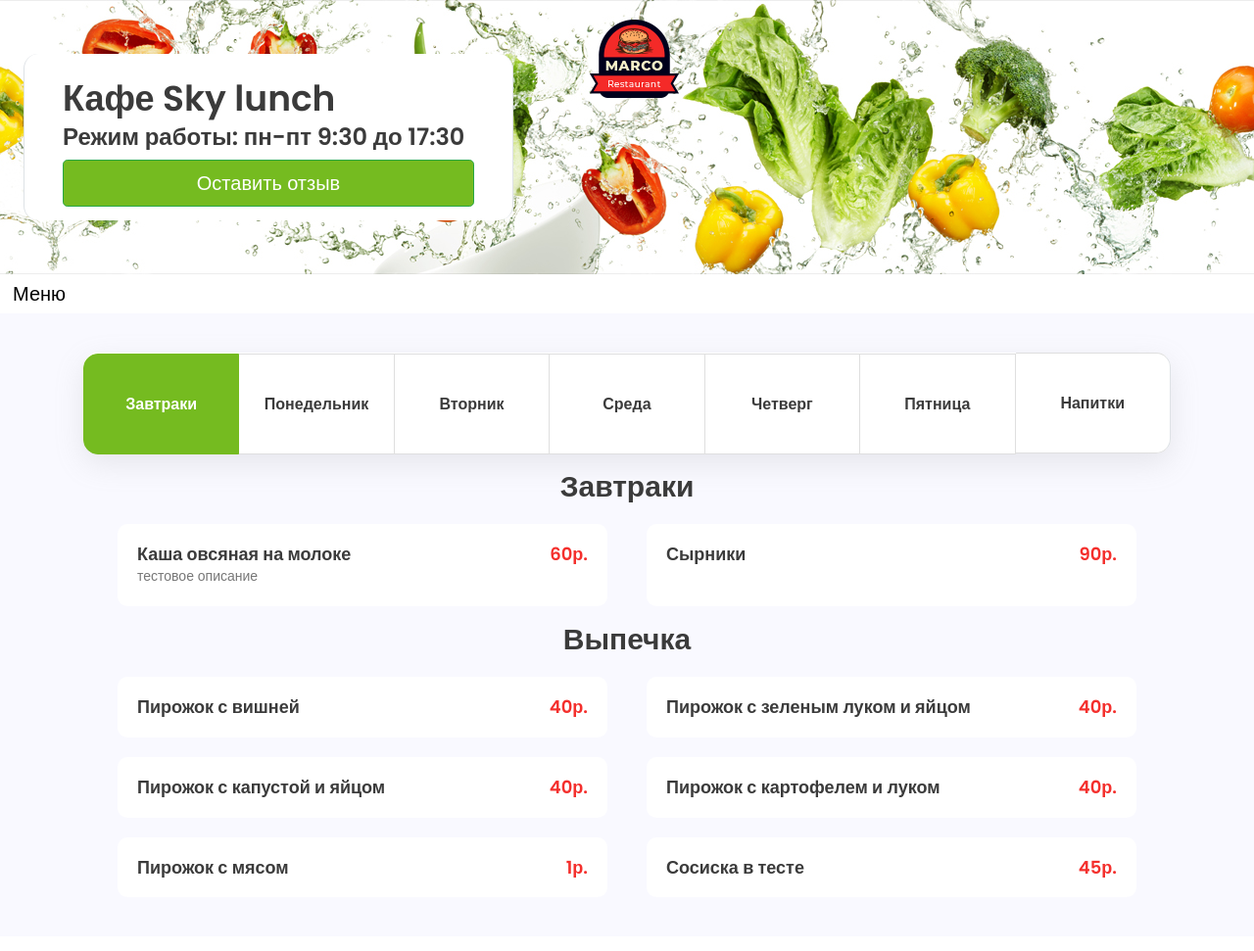
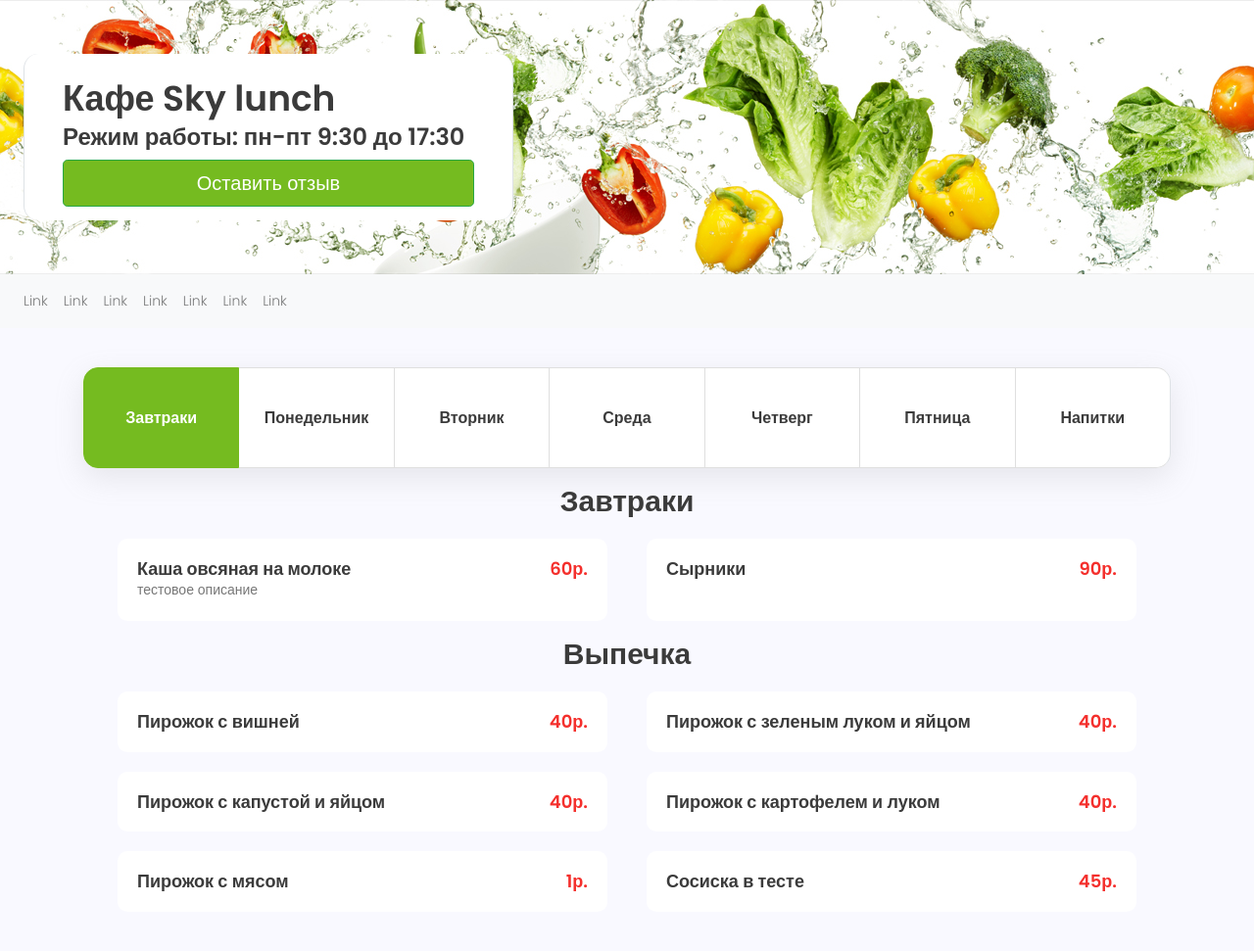
Before and after one commit to Cornholius/stolovaya, a Django app: page / in a window 1280 px wide. Shown: the whole page at 98% size. Before the commit the page ends 896 px from the top, so only its background shows below. Run offline with Django 3.2, Linux system fonts and the light colour scheme; data comes from the database, SQL or seed files in the repository; both versions use the stored data as it was after the commit; parts of the project's set-up code (start-up, migrations or seed data) failed here and were passed over; some libraries are stand-ins or nearby versions.

Commit message:
20.0812.2221
мобильная версия

```diff
--- a/main_app/templates/include/base.html
+++ b/main_app/templates/include/base.html
@@ -35,19 +35,9 @@
     <link rel="stylesheet" href="{% static 'css/menu-text.css' %}">
 </head>
 <body>
-<header id="header">
-    <div class="header-top">
-        <div class="container">
-            <div class="row justify-content-center">
-                <div id="logo">
-                    <a href="index.html"><img src="img/logo.png" alt="" title="" /></a>
-                </div>
-            </div>
-        </div>
-    </div>
-</header><!-- #header -->
 
 <!-- start banner Area -->
+
 <section class="banner-area p-4 d-flex align-items-center invisible-mobile" style="height: 280px">
     <div class="d-flex p-4 border-right border-left" style="height: 170px; width: 500px; background: #fff;">
         <div class="col-12">
--- a/main_app/templates/main/feedback.html
+++ b/main_app/templates/main/feedback.html
@@ -68,5 +68,4 @@
     </div>
 </section>
 
-
 {% endblock %}
--- a/main_app/templates/main/mainpage.html
+++ b/main_app/templates/main/mainpage.html
@@ -2,10 +2,43 @@
 {% load static %}
 {% block content %}
 
-<!-- Start menu-area Area -->
-<button class="navbar-toggler" type="button" data-toggle="collapse" data-target="#list-tab" aria-controls="navbarNav" aria-expanded="false" aria-label="Toggle navigation">
+<!-- Start Mobile menu-->
+
+<nav class="navbar navbar-expand-lg navbar-light bg-light">
+    <button class="navbar-toggler" type="button" data-toggle="collapse" data-target="#navbarTogglerDemo03" aria-controls="navbarTogglerDemo03" aria-expanded="false" aria-label="Toggle navigation">
         <a class="navbar-brand mx-auto">Меню</a>
     </button>
+    <div class="collapse navbar-collapse" id="navbarTogglerDemo03">
+        <ul class="navbar-nav mr-auto mt-2 mt-lg-0">
+            <li class="nav-item">
+                <a class="nav-link" href="#">Link</a>
+            </li>
+            <li class="nav-item">
+                <a class="nav-link" href="#">Link</a>
+            </li>
+            <li class="nav-item">
+                <a class="nav-link" href="#">Link</a>
+            </li>
+            <li class="nav-item">
+                <a class="nav-link" href="#">Link</a>
+            </li>
+            <li class="nav-item">
+                <a class="nav-link" href="#">Link</a>
+            </li>
+            <li class="nav-item">
+                <a class="nav-link" href="#">Link</a>
+            </li>
+            <li class="nav-item">
+                <a class="nav-link" href="#">Link</a>
+            </li>
+        </ul>
+    </div>
+</nav>
+
+<!-- End Mobile menu-->
+
+<!-- Start menu-area Area -->
+
 <section class="menu-area section-gap" id="menu">
     <div class="container d-flex justify-content-center">
         <div class="row d-flex justify-content-center">
```
Also changed, not shown: db.sqlite3. Lines whose indentation alone changed are shown as unchanged.
